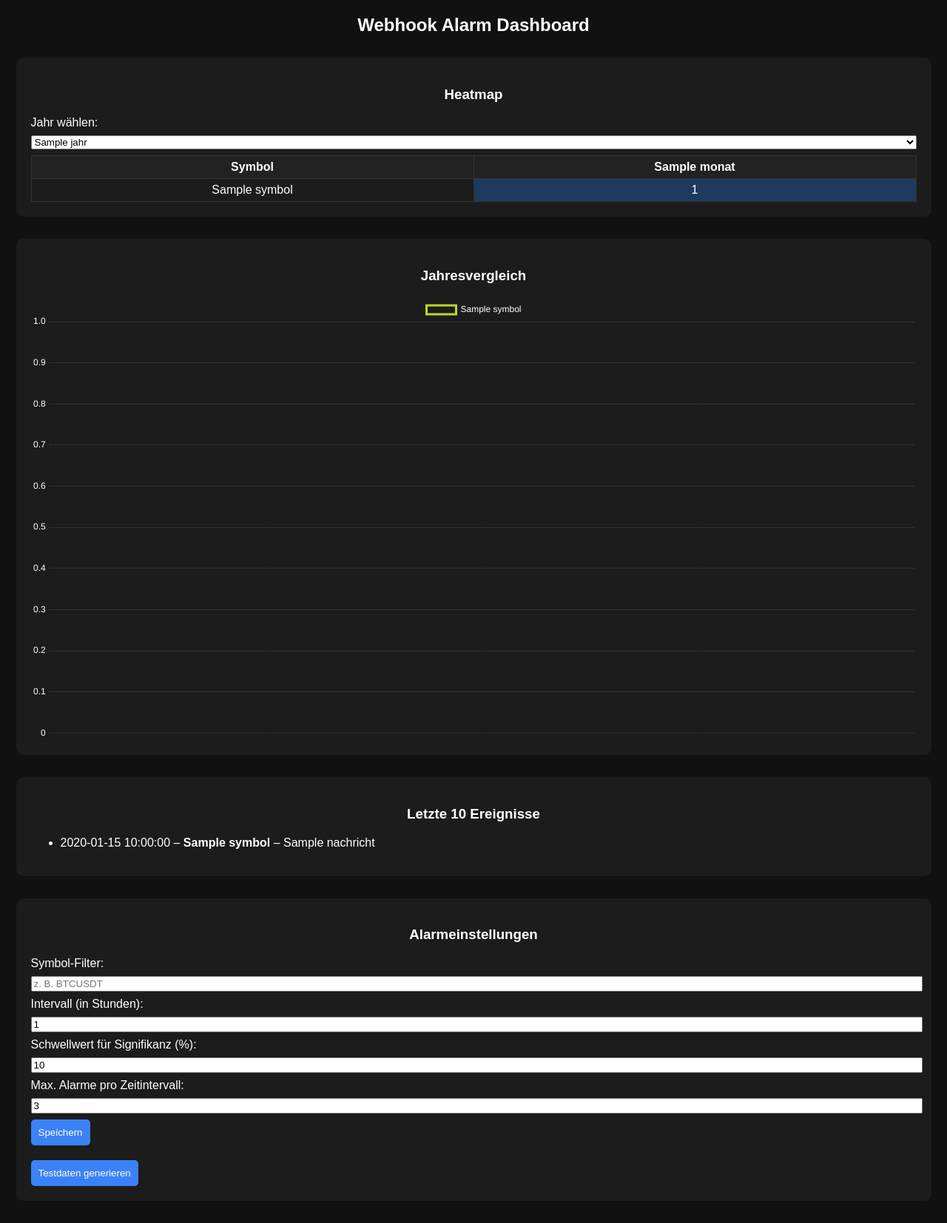
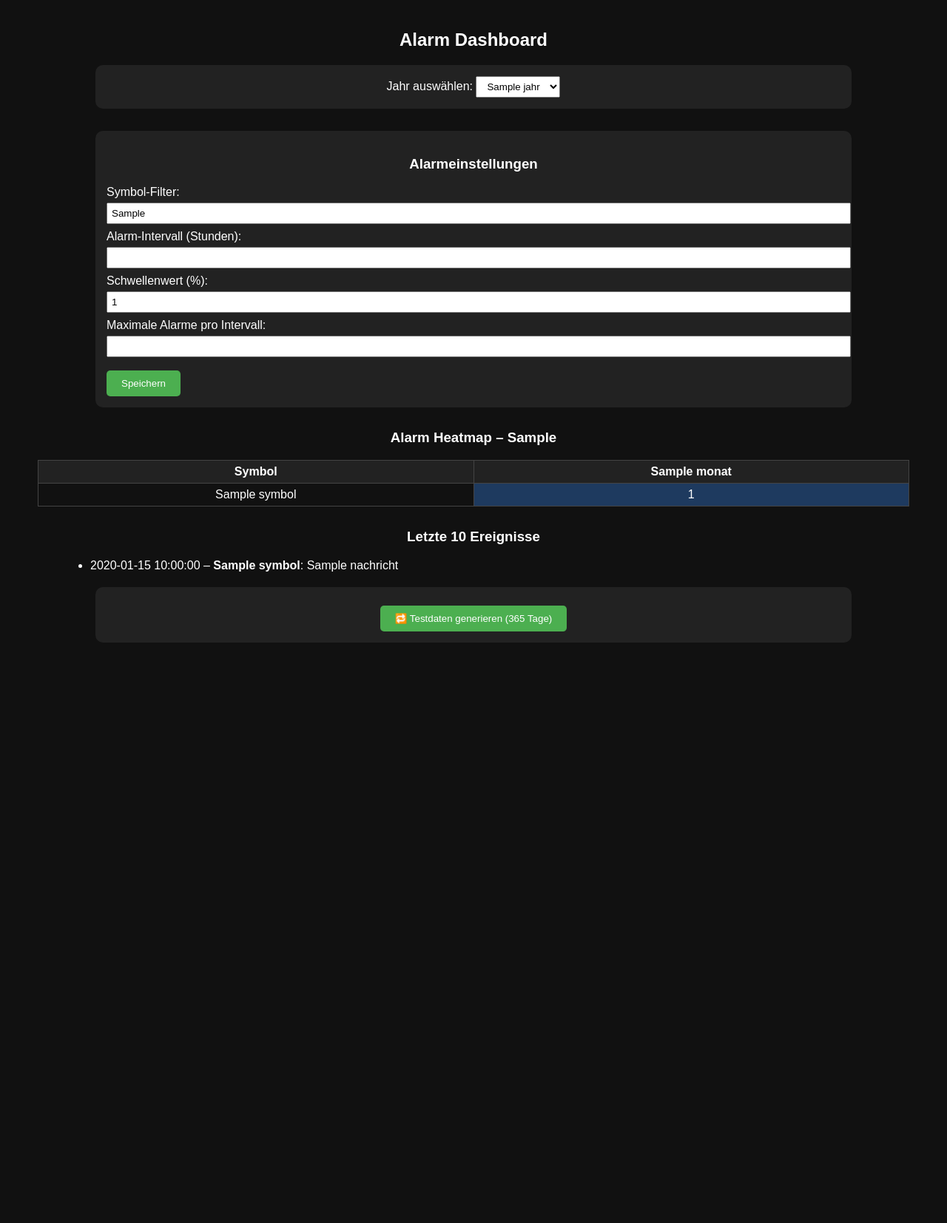
Before and after one commit to Bubu89/webhook-alarm-analyse, a Flask app: template templates/dashboard.html in a window 1280 px wide. Shown: the whole page at 74% size. After the commit the page ends 869 px from the top, so only its background shows below. Run offline with Flask 3, Linux system fonts and the light colour scheme; the template is opened without the code that fills it: most values are stand-ins (such as "Sample title", 1, 10 or a date in 2020).

Commit message:
Update dashboard.html

```diff
--- a/templates/dashboard.html
+++ b/templates/dashboard.html
@@ -1,77 +1,114 @@
 <!DOCTYPE html>
-<html lang="en">
+<html lang="de">
 <head>
     <meta charset="UTF-8">
-    <title>Webhook Dashboard</title>
-    <script src="https://cdn.jsdelivr.net/npm/chart.js"></script>
+    <title>Alarm Dashboard</title>
     <style>
         body {
             font-family: Arial, sans-serif;
             background: #111;
             color: #fff;
             margin: 0;
-            padding: 0 10px;
+            padding: 20px;
         }
         h2, h3 {
             text-align: center;
         }
-        .heatmap, .chart, .events, .settings {
-            margin: 30px auto;
-            max-width: 95%;
-            background-color: #1c1c1c;
-            padding: 20px;
+        form {
+            background-color: #222;
+            padding: 15px;
             border-radius: 10px;
+            margin: 0 auto 30px auto;
+            width: 80%;
+        }
+        label {
+            display: block;
+            margin-bottom: 8px;
+        }
+        input {
+            width: 100%;
+            padding: 5px;
+            margin-top: 5px;
+        }
+        button {
+            margin-top: 10px;
+            background-color: #4caf50;
+            color: white;
+            padding: 10px 20px;
+            border: none;
+            border-radius: 5px;
         }
         table {
             border-collapse: collapse;
-            width: 100%;
-            text-align: center;
+            margin: 0 auto 30px auto;
+            width: 95%;
         }
         th, td {
-            border: 1px solid #333;
+            border: 1px solid #444;
             padding: 6px;
+            text-align: center;
         }
         th {
             background-color: #222;
         }
-        td.low    { background-color: #1e3a5f; }
+        td.low { background-color: #1e3a5f; }
         td.medium { background-color: #3b82f6; }
-        td.high   { background-color: #60a5fa; }
+        td.high { background-color: #60a5fa; }
         td.veryhigh { background-color: #93c5fd; }
-
-        label, select, input {
-            display: block;
-            margin: 8px 0;
-            width: 100%;
+        .section {
+            margin: 20px auto;
+            width: 90%;
         }
-
-        button {
-            padding: 10px;
-            background-color: #3b82f6;
-            border: none;
-            border-radius: 5px;
-            color: #fff;
-            cursor: pointer;
+        .testlink {
+            text-align: center;
+            margin-bottom: 30px;
         }
-        button:hover {
-            background-color: #2563eb;
+        .dropdown {
+            text-align: center;
+            margin-bottom: 20px;
+        }
+        select {
+            padding: 5px 10px;
         }
     </style>
 </head>
 <body>
 
-    <h2>Webhook Alarm Dashboard</h2>
+<h2>Alarm Dashboard</h2>
 
-    <div class="heatmap">
-        <h3>Heatmap</h3>
+<div class="dropdown">
     <form method="get" action="/dashboard">
-            <label for="year">Jahr wählen:</label>
-            <select id="year" name="year" onchange="this.form.submit()">
+        Jahr auswählen:
+        <select name="year" onchange="this.form.submit()">
             {% for jahr in verfuegbare_jahre %}
                 <option value="{{ jahr }}" {% if jahr == aktuelles_jahr %}selected{% endif %}>{{ jahr }}</option>
             {% endfor %}
         </select>
     </form>
+</div>
+
+<form method="post" action="/update-settings">
+    <h3>Alarmeinstellungen</h3>
+    <label>
+        Symbol-Filter:
+        <input name="symbol_filter" type="text" value="{{ einstellungen.symbol_filter }}">
+    </label>
+    <label>
+        Alarm-Intervall (Stunden):
+        <input name="interval_hours" type="number" value="{{ einstellungen.interval_hours }}" min="1" max="168">
+    </label>
+    <label>
+        Schwellenwert (%):
+        <input name="threshold_percent" type="number" value="{{ einstellungen.threshold_percent }}" min="1" max="100">
+    </label>
+    <label>
+        Maximale Alarme pro Intervall:
+        <input name="max_alarms" type="number" value="{{ einstellungen.max_alarms }}" min="1" max="100">
+    </label>
+    <button type="submit">Speichern</button>
+</form>
+
+<h3>Alarm Heatmap – {{ aktuelles_jahr }}</h3>
 <table>
     <thead>
         <tr>
@@ -82,98 +119,35 @@
         </tr>
     </thead>
     <tbody>
-                {% for symbol, daten in matrix.items() %}
+        {% for symbol, werte in matrix.items() %}
             <tr>
                 <td>{{ symbol }}</td>
-                        {% for count in daten %}
+                {% for count in werte %}
                     {% set klasse = "low" %}
-                            {% if count > 5 %} {% set klasse = "medium" %}{% endif %}
-                            {% if count > 15 %} {% set klasse = "high" %}{% endif %}
-                            {% if count > 30 %} {% set klasse = "veryhigh" %}{% endif %}
+                    {% if count > 5 %} {% set klasse = "medium" %} {% endif %}
+                    {% if count > 15 %} {% set klasse = "high" %} {% endif %}
+                    {% if count > 30 %} {% set klasse = "veryhigh" %} {% endif %}
                     <td class="{{ klasse }}">{{ count }}</td>
                 {% endfor %}
             </tr>
         {% endfor %}
     </tbody>
 </table>
-    </div>
 
-    <div class="chart">
-        <h3>Jahresvergleich</h3>
-        <canvas id="lineChart" height="150"></canvas>
-    </div>
-
-    <div class="events">
+<div class="section">
     <h3>Letzte 10 Ereignisse</h3>
     <ul>
         {% for eintrag in letzte_ereignisse %}
-                <li>{{ eintrag.timestamp }} – <strong>{{ eintrag.symbol }}</strong> – {{ eintrag.nachricht or "Alarm" }}</li>
+            <li>{{ eintrag.timestamp }} – <strong>{{ eintrag.symbol }}</strong>: {{ eintrag.nachricht }}</li>
         {% endfor %}
     </ul>
 </div>
 
-    <div class="settings">
-        <h3>Alarmeinstellungen</h3>
-        <form method="post" action="/update-settings">
-            <label for="symbolFilter">Symbol-Filter:</label>
-            <input type="text" id="symbolFilter" name="symbol_filter" placeholder="z. B. BTCUSDT">
-
-            <label for="interval">Intervall (in Stunden):</label>
-            <input type="number" id="interval" name="interval_hours" value="1" min="1">
-
-            <label for="threshold">Schwellwert für Signifikanz (%):</label>
-            <input type="number" id="threshold" name="threshold_percent" value="10" min="0">
-
-            <label for="max_alarms">Max. Alarme pro Zeitintervall:</label>
-            <input type="number" id="max_alarms" name="max_alarms" value="3" min="1">
-
-            <button type="submit">Speichern</button>
-        </form>
-
-        <form method="post" action="/generate-testdata" style="margin-top:20px;">
-            <button type="submit">Testdaten generieren</button>
+<div class="testlink">
+    <form method="post" action="/generate-testdata">
+        <button type="submit">🔁 Testdaten generieren (365 Tage)</button>
     </form>
 </div>
 
-    <script>
-        const ctx = document.getElementById('lineChart').getContext('2d');
-        const lineChart = new Chart(ctx, {
-            type: 'line',
-            data: {
-                labels: {{ monate_js }},
-                datasets: [
-                    {% for symbol, daten in matrix.items() %}
-                    {
-                        label: '{{ symbol }}',
-                        data: {{ daten }},
-                        borderColor: 'hsl({{ loop.index * 70 }}, 70%, 50%)',
-                        backgroundColor: 'transparent',
-                        tension: 0.3
-                    },
-                    {% endfor %}
-                ]
-            },
-            options: {
-                responsive: true,
-                scales: {
-                    y: {
-                        beginAtZero: true,
-                        grid: { color: '#333' },
-                        ticks: { color: '#fff' }
-                    },
-                    x: {
-                        grid: { color: '#333' },
-                        ticks: { color: '#fff' }
-                    }
-                },
-                plugins: {
-                    legend: {
-                        labels: { color: '#fff' }
-                    }
-                }
-            }
-        });
-    </script>
-
 </body>
 </html>
```
Lines whose indentation alone changed are shown as unchanged.
